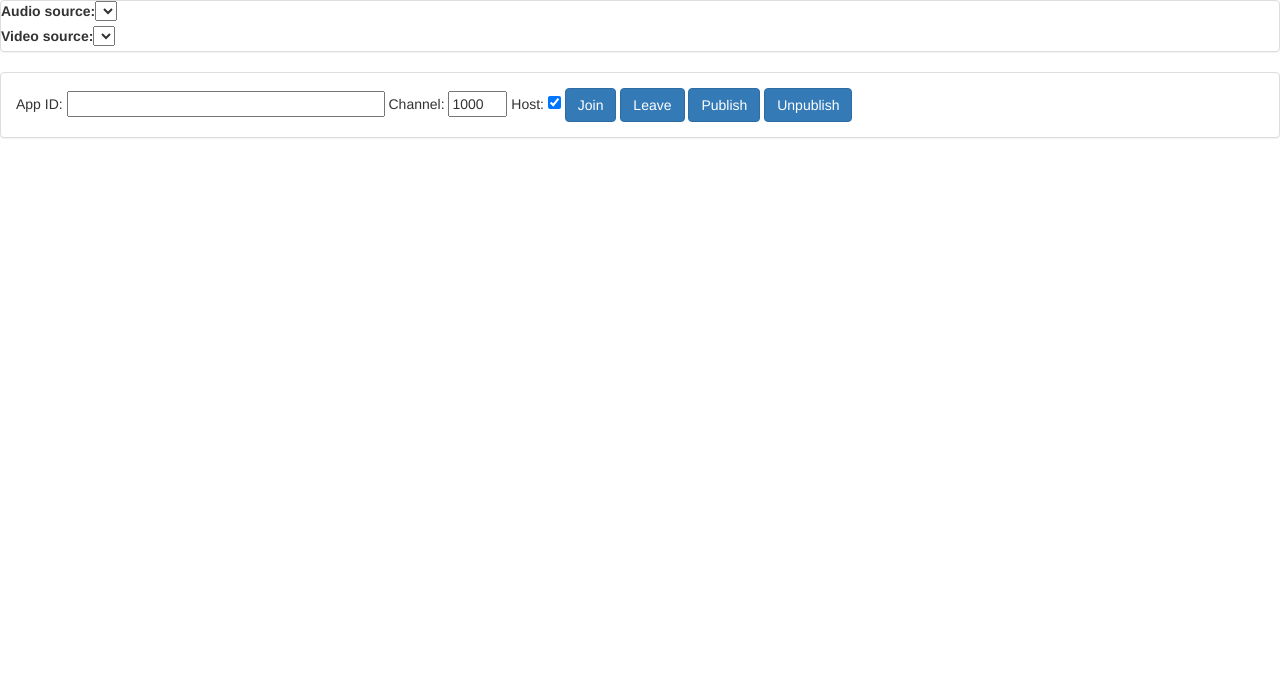
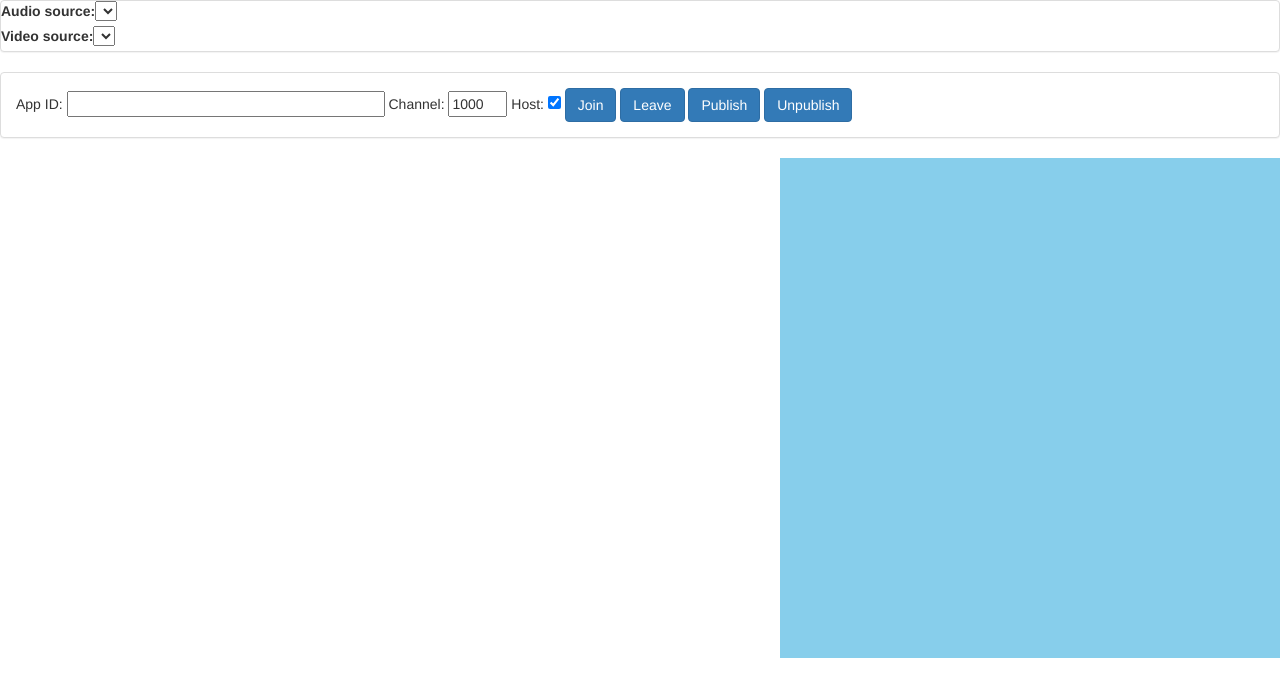
Before and after one commit to bobguy1234/bobguy1234.github.io, a plain HTML site: page index.html in a window 1280 px wide. Drawn offline with Linux system fonts and the light colour scheme.

Commit message:
Update index.html

```diff
--- a/index.html
+++ b/index.html
@@ -45,7 +45,7 @@ Host: <input id="video" type="checkbox" checked></input>
     </div-->
 
 <div id="video" style="margin:0 auto;">
-    <div id="agora_local" style="float:right;width:210px;height:147px;display:inline-block;"></div>
+    <div id="agora_local" style="float:right;background-color:#87ceeb;width:500px;height:500px;display:inline-block;"></div>
 </div>
 
 <script language="javascript">
```
